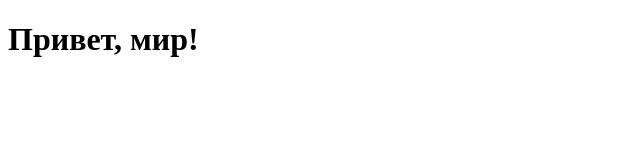
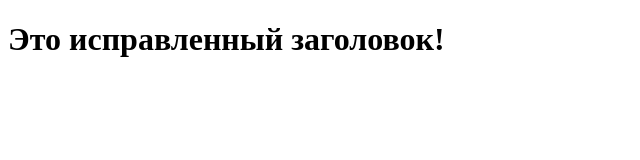
Before and after one commit to remi2280/git-kt1-website, a plain HTML site: page index.html in a window 1280 px wide. Shown: the whole page, without its empty margins (0-640 px from the left). Drawn offline with Linux system fonts and the light colour scheme.

Commit message:
Исправлен заголовок сайта

```diff
--- a/index.html
+++ b/index.html
@@ -5,6 +5,6 @@
     <title>Мой первый проект на Git</title>
 </head>
 <body>
-    <h1>Привет, мир!</h1>
+    <h1>Это исправленный заголовок!</h1>
 </body>
 </html>
```
